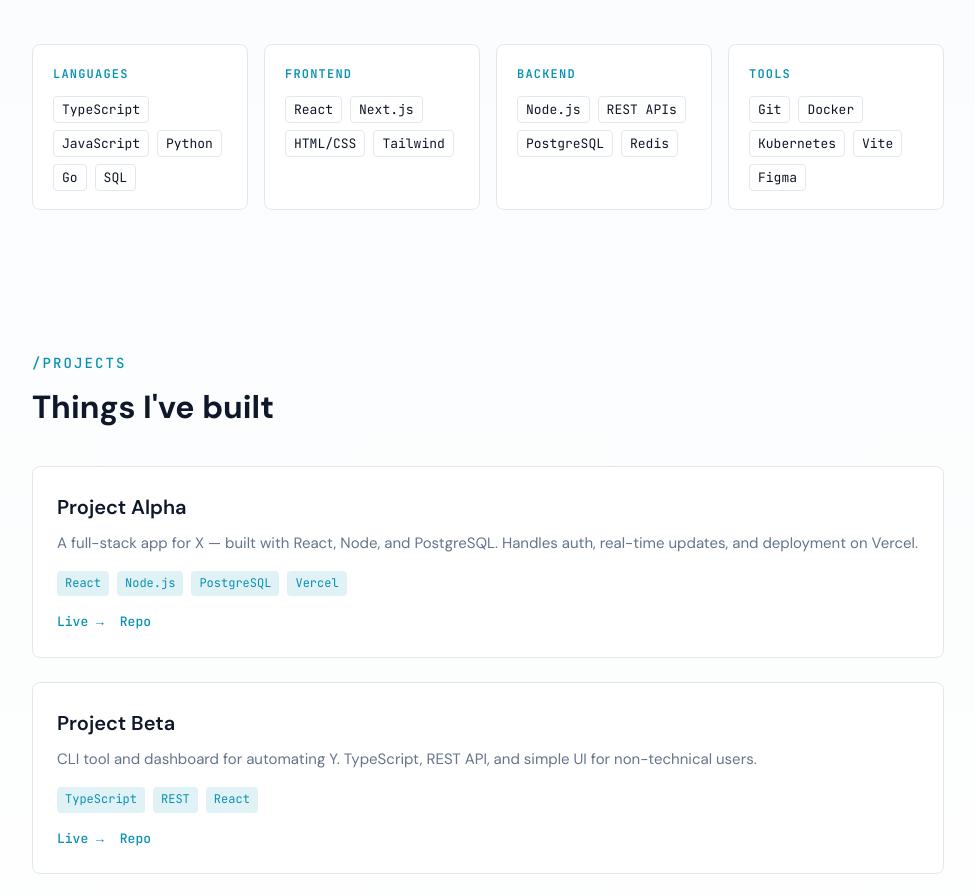
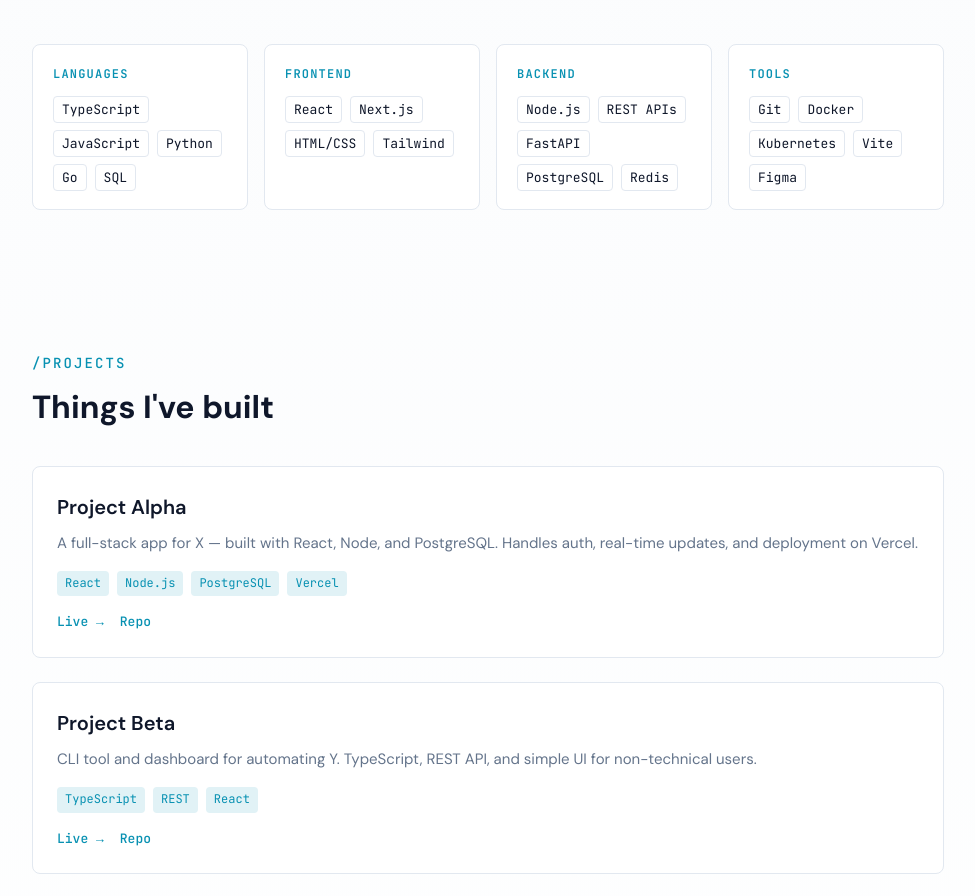
Before and after one commit to aman-git-r/amanrwt, a React (Vite) app: page / in a window 1280 px wide. Shown: the part 1405-2301 px from the top of the page, without its empty margins (152-1127 px from the left). Built offline with nearby package versions, Linux system fonts and the light colour scheme.

Commit message:
fix: update backend skills to include FastAPI

```diff
--- a/src/components/Skills.tsx
+++ b/src/components/Skills.tsx
@@ -3,7 +3,7 @@ import "./Skills.css";
 const SKILLS = [
   { category: "Languages", items: ["TypeScript", "JavaScript", "Python", "Go", "SQL"] },
   { category: "Frontend", items: ["React", "Next.js", "HTML/CSS", "Tailwind"] },
-  { category: "Backend", items: ["Node.js", "REST APIs", "PostgreSQL", "Redis"] },
+  { category: "Backend", items: ["Node.js", "REST APIs", "FastAPI", "PostgreSQL", "Redis"] },
   { category: "Tools", items: ["Git", "Docker", "Kubernetes", "Vite", "Figma"] },
 ];
 
```
